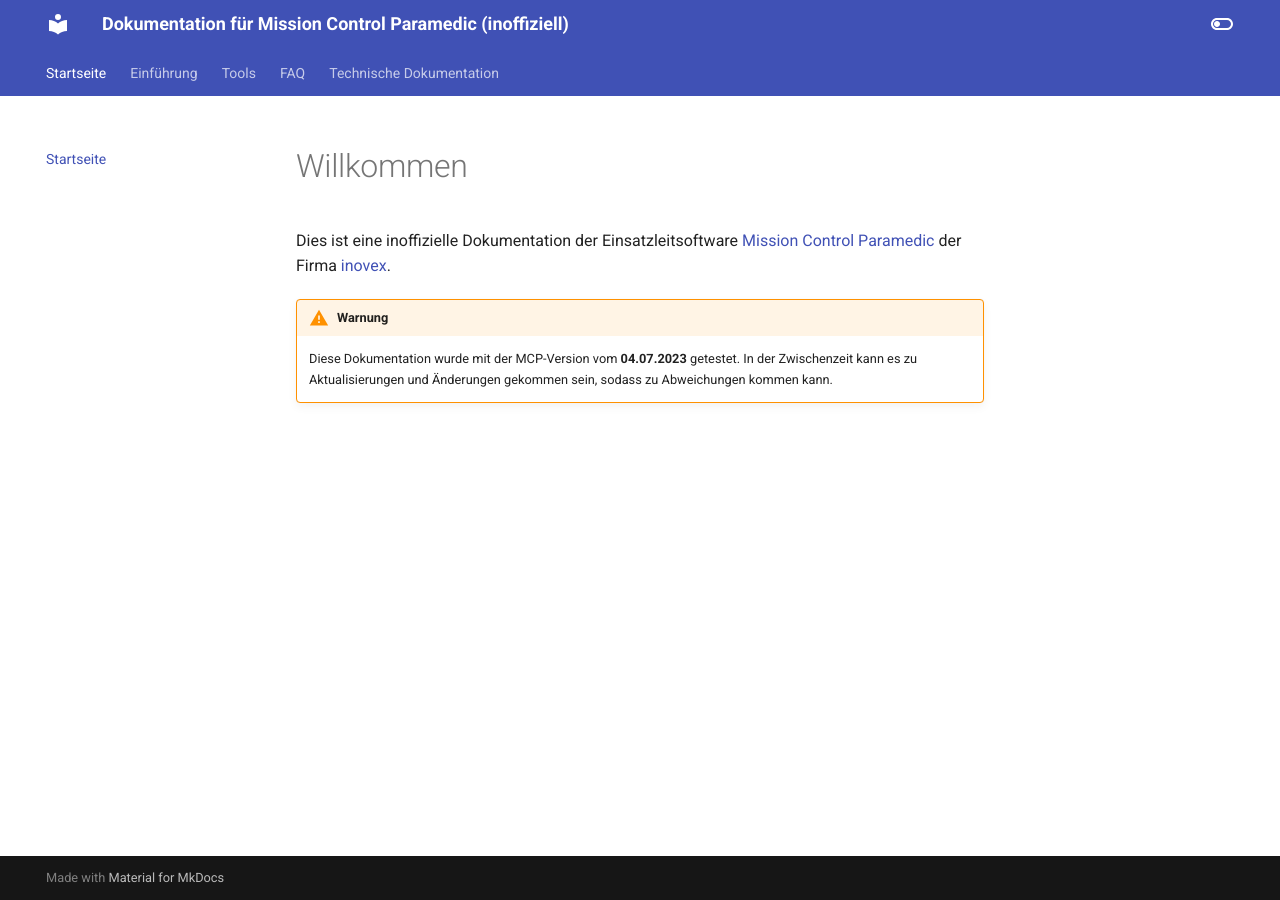
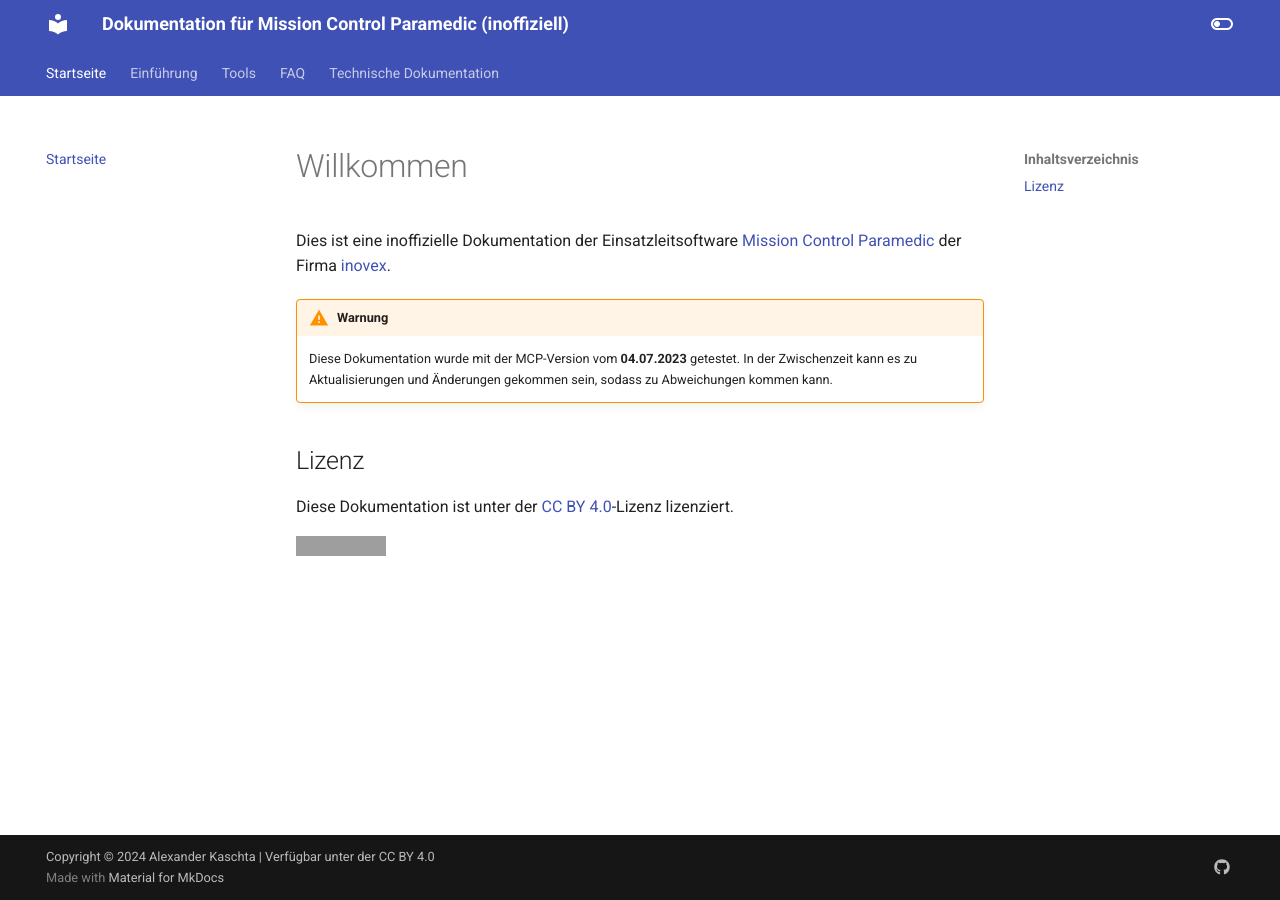
Before and after one commit to AlexanderKaschta/mcp_docs, an MkDocs documentation site: the page built from docs/index.md, in a window 1280 px wide. Built offline with MkDocs 1.6.1 and Material for MkDocs 9.7.7, drawn with Linux system fonts in a browser that asks for light colours; grey boxes are pictures that could not be loaded.

Commit message:
ADD: License

```diff
--- a/docs/index.md
+++ b/docs/index.md
@@ -7,3 +7,9 @@
 
     Diese Dokumentation wurde mit der MCP-Version vom **04.07.2023** getestet. In der Zwischenzeit kann es zu
     Aktualisierungen und Änderungen gekommen sein, sodass zu Abweichungen kommen kann.
+
+## Lizenz
+
+Diese Dokumentation ist unter der [CC BY 4.0](https://github.com/AlexanderKaschta/mcp_docs/blob/main/LICENSE)-Lizenz lizenziert.
+
+![CC-BY-4.0](https://mirrors.creativecommons.org/presskit/buttons/88x31/svg/by.svg){ .off-glb }
--- a/mkdocs.yml
+++ b/mkdocs.yml
@@ -35,13 +35,21 @@
   - pymdownx.inlinehilite
   - pymdownx.snippets
   - admonition
+  - attr_list
   - pymdownx.superfences
   - pymdownx.details
   - pymdownx.arithmatex:
       generic: true
 
+copyright: Copyright &copy; 2024 Alexander Kaschta | Verfügbar unter der CC BY 4.0
+
 plugins:
   - glightbox
+
+extra:
+  social:
+    - icon: fontawesome/brands/github
+      link: https://github.com/AlexanderKaschta/mcp_docs
 
 nav:
   - Startseite: index.md
```
Also changed, not shown: README.md (+6 -0 lines), 1 other file.
